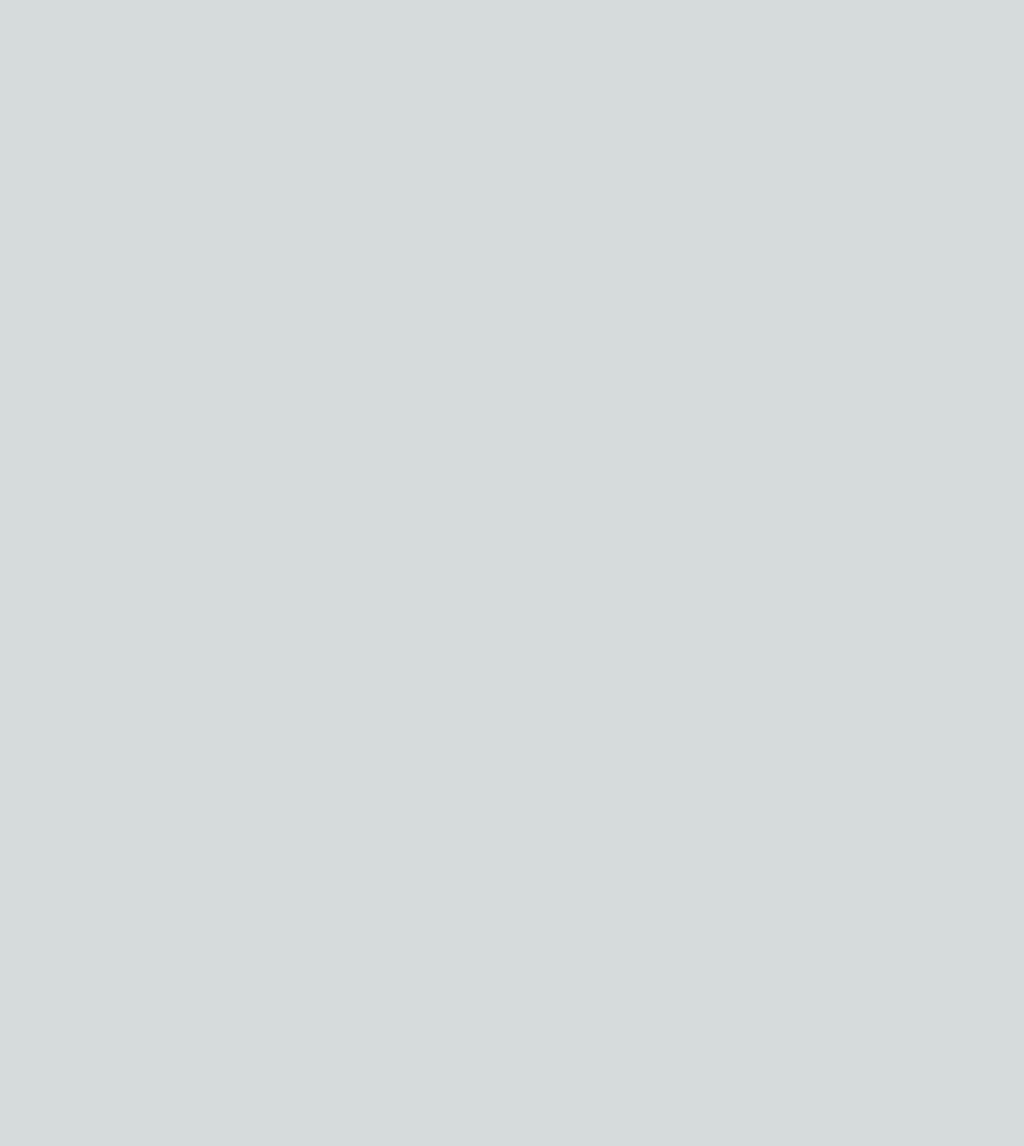
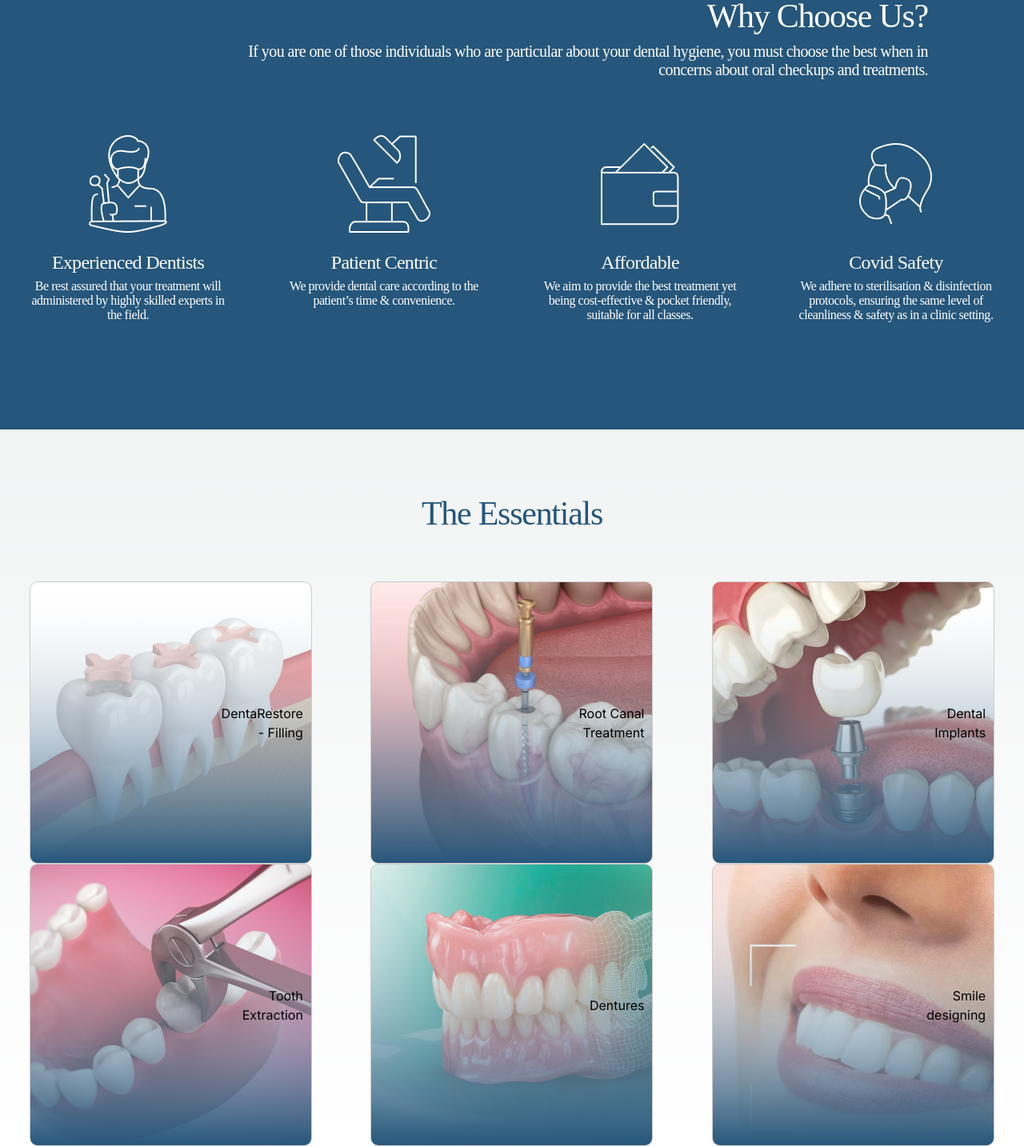
Before and after one commit to Joelshaji5/homnidentnew, a Next.js app: page /Homepage in a window 1280 px wide. Shown: the part 1364-2797 px from the top of the page at 80% size. Before the commit the page ends 1201 px from the top, so only its background shows below. Built offline with nearby package versions, Linux system fonts and the light colour scheme.

Commit message:
Second Commit

```diff
--- /dev/null
+++ b/src/app/Components/HeroComponent/Essentials.jsx
@@ -0,0 +1,50 @@
+import React from 'react';
+import '../../Style/Essentials.css'
+export default function Essentials() {
+  return (
+    <div>
+      <h1 className='EssentialH'>the Essentials</h1>
+      <div className="mobile-grid">
+        <div className='essentialsImgDiv1' >
+          <h1>DentaRestore <br />- Filling</h1>
+        </div>
+        <div className='essentialsImgDiv1' >
+          <h1>Root Canal <br />Treatment</h1>
+        </div>
+        <div className='essentialsImgDiv1' >
+          <h1>Dental <br />Implants</h1>
+        </div>
+        <div className='essentialsImgDiv1' >
+    <h1>Tooth <br></br>Extraction</h1>
+        </div>
+        <div className='essentialsImgDiv1' >
+    <h1>Dentures</h1>
+        </div>
+        <div className='essentialsImgDiv1' >
+    <h1>Smile <br></br>designing</h1>
+        </div>
+      </div>
+
+      <div className="pic-grid ">
+      <div className='essentialsImgDiv1' >
+          <h1>DentaRestore <br />- Filling</h1>
+        </div>
+        <div className='essentialsImgDiv1' >
+          <h1>Root Canal <br />Treatment</h1>
+        </div>
+        <div className='essentialsImgDiv1' >
+          <h1>Dental <br />Implants</h1>
+        </div>
+        <div className='essentialsImgDiv1' >
+    <h1>Tooth <br></br>Extraction</h1>
+        </div>
+        <div className='essentialsImgDiv1' >
+    <h1>Dentures</h1>
+        </div>
+        <div className='essentialsImgDiv1' >
+    <h1>Smile <br></br>designing</h1>
+        </div>
+      </div>
+    </div>
+  );
+}
--- /dev/null
+++ b/src/app/Components/HeroComponent/Hero3.jsx
@@ -0,0 +1,41 @@
+import React from 'react'
+import "../../Style/Hero3.css"
+
+function Hero3() {
+  return (
+    <div className='flex Hero3 flex-col Hero3MainDiv'>
+
+    <div>
+        <h1 className='h3Heading'>why choose us?</h1>
+        <p className='h3Para' >If you are one of those individuals who are particular about your dental hygiene, you must
+            choose the best when in concerns about oral checkups and treatments.</p>
+    </div>
+
+    <div className='flex  justify-around mt-14'>
+        <div className='imgh3div'>
+            <img src="./ExperiencedDentists.png" alt="Experienced Dentists" />
+            <h3 className='h3SubHeading'>Experienced Dentists</h3>
+            <p className='h3SubPara'>Be rest assured that your treatment will administered by highly skilled experts in the field.</p>
+        </div>
+        <div className='imgh3div'>
+            <img src="./PatientCentric.png" alt="PatientCentric" />
+            <h3 className='h3SubHeading'>Patient Centric</h3>
+            <p className='h3SubPara'>We provide dental care according to the patient’s time & convenience.</p>
+        </div>
+        <div className='imgh3div'>
+            <img src="./Affordable.png" alt="Affordable" />
+            <h3 className='h3SubHeading'>Affordable</h3>
+            <p className='h3SubPara'>We aim to provide the best treatment yet being cost-effective & pocket friendly, suitable for all classes.</p>
+        </div>
+        <div className='imgh3div'>
+            <img src="./CovidSafety.png" alt="Covid Safety" />
+            <h3 className='h3SubHeading'>Covid Safety</h3>
+            <p className='h3SubPara'>We adhere to sterilisation & disinfection protocols, ensuring the same level of cleanliness & safety as in a clinic setting.</p>
+        </div>
+    </div>
+
+    </div>
+  )
+}
+
+export default Hero3
--- a/src/app/Homepage/page.jsx
+++ b/src/app/Homepage/page.jsx
@@ -1,11 +1,15 @@
 import React from 'react'
 import Hero from '../Components/HeroComponent/Hero'
 import Hero2 from '../Components/HeroComponent/Hero2'
+import Hero3 from '../Components/HeroComponent/Hero3'
+import Essentials from '../Components/HeroComponent/Essentials'
 function HomePage() {
   return (
     <>
     <Hero />
     <Hero2 />
+    <Hero3 />
+    <Essentials />
     </>
 
     )
--- /dev/null
+++ b/src/app/Style/Essentials.css
@@ -0,0 +1,219 @@
+/* Essentials.css */
+.mobile-grid{
+    display: none;
+}
+
+  .pic-grid {
+    display: grid;
+    grid-template-columns: repeat(3, 1fr);
+    justify-items: center;
+
+
+  }
+
+
+  .pic-grid > div {
+    height: 200px;
+    flex-shrink: 0;
+    text-align: end;
+    width: 353px;
+
+
+          }
+
+          .pic-grid > div:nth-child(1) {
+            background-image: url("/Essential1.png");
+            object-fit: cover;
+            background-position: center;
+            background-repeat: no-repeat;
+            width: 353px;
+            height: 353px;
+            flex-shrink: 0;
+
+          }
+
+          .pic-grid > div:nth-child(2) {
+            background-image: url("/Essential2.png");
+            object-fit: cover;
+            background-position: center;
+            background-repeat: no-repeat;
+            width: 353px;
+            height: 353px;
+            flex-shrink: 0;
+          }
+
+          .pic-grid > div:nth-child(3) {
+
+            background-image: url("/Essential3.png");
+            object-fit: cover;
+            background-position: center;
+            background-repeat: no-repeat;
+            width: 353px;
+            height: 353px;
+            flex-shrink: 0;        }
+
+          .pic-grid > div:nth-child(4) {
+
+            background-image: url("/Essential4.png");
+            object-fit: cover;
+            background-position: center;
+            background-repeat: no-repeat;
+            width: 353px;
+            height: 353px;
+            flex-shrink: 0;          }
+
+
+          .pic-grid > div:nth-child(5) {
+
+            background-image: url("/Essential5.png");
+            object-fit: cover;
+            background-position: center;
+            background-repeat: no-repeat;
+            width: 353px;
+            height: 353px;
+            flex-shrink: 0;          }
+
+
+          .pic-grid > div:nth-child(6) {
+
+            background-image: url("/Essential6.png");
+            object-fit: cover;
+            background-position: center;
+            background-repeat: no-repeat;
+            width: 353px;
+            height: 353px;
+            flex-shrink: 0;          }
+
+          .essentialsImgDiv1,
+    .essentialsImgDiv2 {
+      display: flex;
+      flex-direction: column;
+      justify-content: flex-end;
+      justify-content: space-around;
+      height: 353px;
+      padding: 10px;
+      border: 1px solid #ccc;
+      border-radius: 10px;
+    background: linear-gradient(180deg, #26567B 0%, rgba(255, 255, 255, 0.00) 100%);
+    }
+
+    .EssentialH{
+        color: #26567B;
+font-family: "Lexend Deca";
+font-size: 42px;
+font-style: normal;
+font-weight: 400;
+line-height: normal;
+letter-spacing: -1.26px;
+text-transform: capitalize;
+text-align: center;
+margin-top: 81px;
+margin-bottom: 61px;
+    }
+
+
+  @media only screen and (max-width: 768px)
+  {
+
+    .pic-grid {
+        display: none;
+      }
+
+
+      .mobile-grid {
+        display: grid;
+        grid-template-columns: repeat(2, 1fr);
+        gap: 12px;
+        padding: 5vw;
+      }
+
+      .mobile-grid > div {
+height: 200px;
+flex-shrink: 0;
+text-align: end;
+
+      }
+
+      .mobile-grid > div:nth-child(1) {
+        background-image: url("/Essential4Mb.png");
+        object-fit: cover;
+        background-position: center;
+        background-repeat: no-repeat;
+height: 200px;
+
+
+      }
+
+      .mobile-grid > div:nth-child(2) {
+        background-image: url("/Essential4Mb.png");
+        object-fit: cover;
+        background-position: center;
+        background-repeat: no-repeat;
+height: 200px;
+
+      }
+
+      .mobile-grid > div:nth-child(3) {
+
+        background-image: url("/Essential3Mb.png");
+        object-fit: cover;
+        background-position: center;
+        background-repeat: no-repeat;
+height: 200px;
+    }
+
+      .mobile-grid > div:nth-child(4) {
+
+        background-image: url("/Essential4Mb.png");
+        object-fit: cover;
+        background-position: center;
+        background-repeat: no-repeat;
+height: 200px;
+      }
+
+
+      .mobile-grid > div:nth-child(5) {
+
+        background-image: url("/Essential5Mb.png");
+        object-fit: cover;
+        background-position: center;
+        background-repeat: no-repeat;
+height: 200px;
+      }
+
+
+      .mobile-grid > div:nth-child(6) {
+
+        background-image: url("/Essential6Mb.png");
+        object-fit: cover;
+        background-position: center;
+        background-repeat: no-repeat;
+height: 200px;
+      }
+
+      .essentialsImgDiv1,
+.essentialsImgDiv2 {
+  display: flex;
+  flex-direction: column;
+  justify-content: flex-end;
+  height: 200px;
+  padding: 10px;
+  border: 1px solid #ccc;
+  border-radius: 10px;
+background: linear-gradient(180deg, #26567B 0%, rgba(255, 255, 255, 0.00) 100%);
+}
+
+
+.essentialsImgDiv1{
+    color: #FFF;
+text-align: right;
+font-family: "Lexend Deca";
+font-size: 24px;
+font-style: normal;
+font-weight: 400;
+line-height: normal;
+letter-spacing: -0.72px;
+text-transform: capitalize;
+}
+
+  }
--- /dev/null
+++ b/src/app/Style/Hero3.css
@@ -0,0 +1,80 @@
+.Hero3{
+    background-image: url("/hero3Bg.png");
+    background-size: cover;
+    background-position: center;
+    width: 100%;
+    height: 700px;
+    border: none;
+    padding-top: 159px;
+}
+
+
+.h3Heading{
+    color: #FFF;
+font-family: Lexend Deca;
+font-size: 42px;
+font-style: normal;
+font-weight: 400;
+line-height: normal;
+letter-spacing: -1.26px;
+text-transform: capitalize;
+text-align: end;
+margin-right: 120px;
+
+}
+
+.h3Para{
+    width: 919px;
+    color: #FFF;
+text-align: end;
+font-family: Montserrat;
+font-size: 20px;
+font-style: normal;
+font-weight: 400;
+line-height: normal;
+letter-spacing: -0.6px;
+float: right;
+margin-right: 120px;
+margin-top: 9px;
+}
+
+.h3SubPara{
+    width: 258px;
+    color: #FFF;
+text-align: center;
+font-family: Montserrat;
+font-size: 16px;
+font-style: normal;
+font-weight: 400;
+line-height: normal;
+letter-spacing: -0.48px;
+margin-top:7px ;
+}
+
+.h3SubHeading{
+    color: #FFF;
+font-family: Lexend Deca;
+font-size: 24px;
+font-style: normal;
+font-weight: 400;
+line-height: normal;
+letter-spacing: -0.72px;
+text-transform: capitalize;
+margin-top: 10px;
+}
+
+.imgh3div{
+    display: flex;
+    flex-direction: column;
+    align-items: center;
+}
+
+
+@media only screen and (max-width: 768px)
+{
+
+    .Hero3MainDiv{
+        display: none;
+    }
+
+}
```
